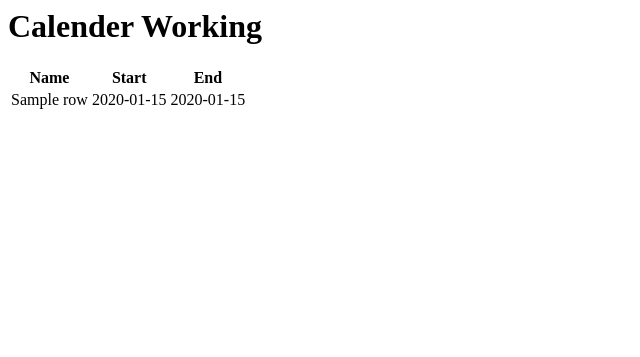
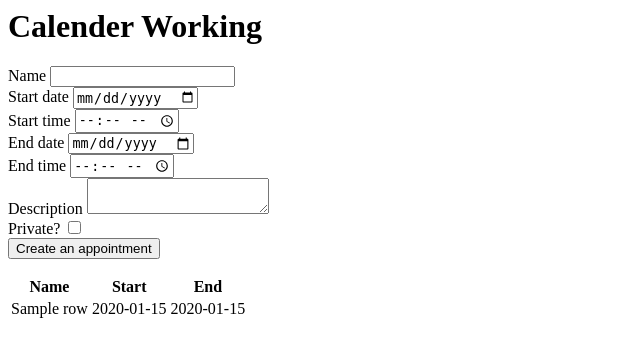
Before and after one commit to edenspring/CalendarThisDay3, a Flask app: template app/templates/main.html in a window 1280 px wide. Shown: the top 357 px of the page, without its empty margins (0-640 px from the left). Run offline with Flask 2, Linux system fonts and the light colour scheme; the template is opened without the code that fills it: values that come from a table or form of the project are taken from there, most other values are stand-ins (such as "Sample title", 1, 10 or a date in 2020).

Commit message:
through handling form submit

```diff
--- /dev/null
+++ b/app/forms.py
@@ -0,0 +1,17 @@
+from xmlrpc.client import Boolean
+from flask_wtf import FlaskForm
+from wtforms import (
+    BooleanField, DateField, StringField, SubmitField, TextAreaField, TimeField
+)
+from wtforms.validators import DataRequired, ValidationError
+
+validators = [DataRequired()]
+class AppointmentForm(FlaskForm):
+    name = StringField("Name", validators)
+    start_date = DateField("Start date", validators)
+    start_time = TimeField("Start time", validators)
+    end_date = DateField("End date", validators)
+    end_time = TimeField("End time", validators)
+    description = TextAreaField("Description", validators)
+    private = BooleanField("Private?")
+    submit = SubmitField("Create an appointment")
--- a/app/templates/main.html
+++ b/app/templates/main.html
@@ -6,7 +6,27 @@
 
 <body>
     <h1>Calender Working</h1>
+    <form method="post">
+        {{ form.csrf_token }}
+        <div>{{ form.name.label }} {{ form.name }}</div>
+        <div>{{ form.start_date.label }} {{ form.start_date }}</div>
+        <div>{{ form.start_time.label }} {{ form.start_time }}</div>
+        <div>
+            {{ form.end_date.label }} {{ form.end_date }}
 
+            {% if form.end_date.errors %}
+            <ul>
+                {% for error in form.end_date.errors %}
+                <li>{{ error }}</li>
+                {% endfor %}
+            </ul>
+            {% endif %}
+        </div>
+        <div>{{ form.end_time.label }} {{ form.end_time }}</div>
+        <div>{{ form.description.label }} {{ form.description }}</div>
+        <div>{{ form.private.label }} {{ form.private }}</div>
+        <div>{{ form.submit }}</div>
+    </form>
     <table>
         <thead>
             <tr>
```
Also changed, not shown: app/routes.py (+43 -3 lines), dev.db, 2 other files.
